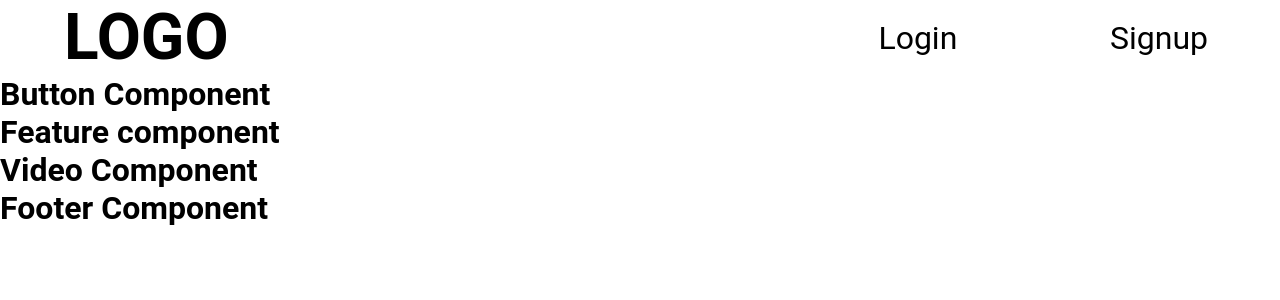
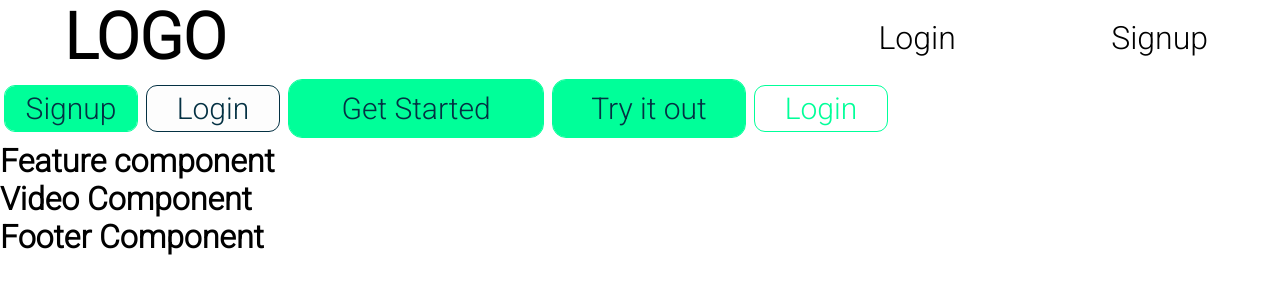
Before and after one commit to Oasis-OrgX/Oasis, a React (Create React App) app in the folder client/: page / in a window 1280 px wide. Shown: the top 300 px of the page. Built offline with nearby package versions, Linux system fonts and the light colour scheme.

Commit message:
Adding Button Components

```diff
--- a/client/src/components/button/button.css
+++ b/client/src/components/button/button.css
@@ -0,0 +1,61 @@
+@import url("https://fonts.googleapis.com/css2?family=Roboto:wght@300&display=swap");
+
+:root {
+  --col-btn-text: hsla(197, 89%, 14%, 1);
+  --col-btn-background: #00ff99;
+  --col-btn-outline: hsla(156, 100%, 50%, 1);
+  --col-solid-white: #fdfdfd;
+}
+
+.btn--green-solid {
+  background: var(--col-btn-background);
+  color: var(--col-btn-text);
+  border: none;
+  outline: 1px solid var(--col-btn-background);
+  /* Optional Margin */
+  margin: 0.3125rem;
+  padding: 0.3125rem;
+  font-family: "Roboto", sans-serif;
+  cursor: pointer;
+}
+
+.btn--green-outline {
+  background: transparent;
+  color: var(--col-btn-outline);
+  outline: 1px solid var(--col-btn-outline);
+  margin: 0.3125rem;
+  border: none;
+  font-family: "Roboto", sans-serif;
+  cursor: pointer;
+}
+.btn--white-solid {
+  background: var(--col-solid-white);
+  color: var(--col-btn-text);
+  margin: 0.3125rem;
+  border: none;
+  outline: 1px solid var(--col-btn-text);
+  font-family: "Roboto", sans-serif;
+  cursor: pointer;
+}
+
+.btn--sign-up-size {
+  width: 8.25rem;
+  height: 2.8125rem;
+  font-size: 1.875rem;
+  border-radius: 0.625rem;
+}
+
+.btn--try-it-out-size {
+  width: 12rem;
+  height: 3.5625rem;
+  border-radius: 0.8125rem;
+  font-size: 1.875rem;
+  line-height: 2.473125rem;
+}
+.btn--get-started-size {
+  width: 15.875rem;
+  height: 3.5625rem;
+  border-radius: 0.8125rem;
+  font-size: 1.875rem;
+  line-height: 2.473125rem;
+}
--- a/client/src/components/button/button.js
+++ b/client/src/components/button/button.js
@@ -1,13 +1,32 @@
-import React from 'react';
-import './button.css'
+import React from "react";
+import "./button.css";
 
-const Button = ({children, type, onClick, buttonStyle, buttonSize})=>{
+const STYLES = ["btn--green-solid", "btn--green-outline", "btn--white-solid"];
 
-    return (
-        <>
-        <h1>Button Component</h1>
-        </>
-    )
-}
+const SIZES = [
+  "btn--sign-up-size",
+  "btn--try-it-out-size",
+  "btn--get-started-size",
+];
+
+const Button = ({ children, type, onClick, buttonStyle, buttonSize }) => {
+  const checkButtonStyle = STYLES.includes(buttonStyle)
+    ? buttonStyle
+    : STYLES[0];
+
+  const checkButtonSize = SIZES.includes(buttonSize) ? buttonSize : SIZES[0];
+
+  return (
+    <>
+      <button
+        className={`btn ${checkButtonStyle} ${checkButtonSize}`}
+        onClick={onClick}
+        type={type}
+      >
+        {children}
+      </button>
+    </>
+  );
+};
 
 export default Button;
--- a/client/src/pages/guestpage.js
+++ b/client/src/pages/guestpage.js
@@ -1,24 +1,72 @@
-import React from 'react';
-import './guestpage.css'
+import React from "react";
+import "./guestpage.css";
 // Importing all the required components known as of now.
-import Navbar from '../components/navbar/navbar'
-import Button from '../components/button/button'
-import Feature from '../components/features/feature'
-import Video from '../components/video/video'
-import Footer from '../components/footer/footer'
+import Navbar from "../components/navbar/navbar";
+import Button from "../components/button/button";
+import Feature from "../components/features/feature";
+import Video from "../components/video/video";
+import Footer from "../components/footer/footer";
 
 // Guest page code goes here
 const GuestPage = () => {
-
   return (
     <>
       <Navbar></Navbar>
-        <Button></Button>
+      <Button
+        onClick={() => {
+          console.log("Signup button");
+        }}
+        type="button"
+        buttonStyle="btn--green-solid"
+        buttonSize="btn--sign-up-size"
+      >
+        Signup
+      </Button>
+      <Button
+        onClick={() => {
+          console.log("Login button");
+        }}
+        type="button"
+        buttonStyle="btn--white-solid"
+        buttonSize="btn--sign-up-size"
+      >
+        Login
+      </Button>
+      <Button
+        onClick={() => {
+          console.log("Get started button");
+        }}
+        type="button"
+        buttonStyle="btn--green-solid"
+        buttonSize="btn--get-started-size"
+      >
+        Get Started
+      </Button>
+      <Button
+        onClick={() => {
+          console.log("Get started button");
+        }}
+        type="button"
+        buttonStyle="btn--green-solid"
+        buttonSize="btn--try-it-out-size"
+      >
+        Try it out
+      </Button>
+      <Button
+        onClick={() => {
+          console.log("Try it out button");
+        }}
+        type="button"
+        buttonStyle="btn--green-outline"
+        buttonSize="btn--sign-up-size"
+      >
+        Login
+      </Button>
       <Feature></Feature>
       <Video></Video>
       <Footer></Footer>
     </>
-    )
-}
+  );
+};
 
 export default GuestPage;
```
Also changed, not shown: package.json (added, +19 -0 lines), 1 other file (tests, documents, lock files or other folders). Lines whose indentation alone changed are shown as unchanged.
